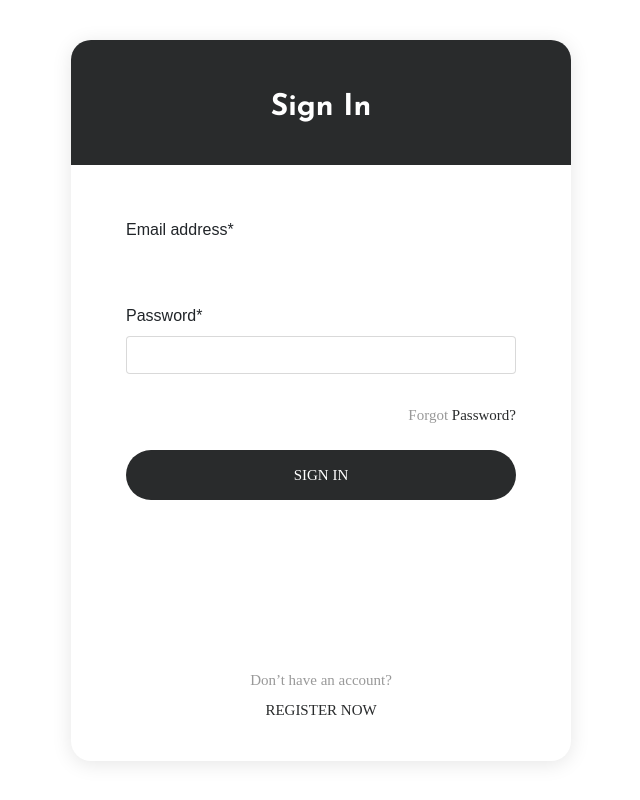
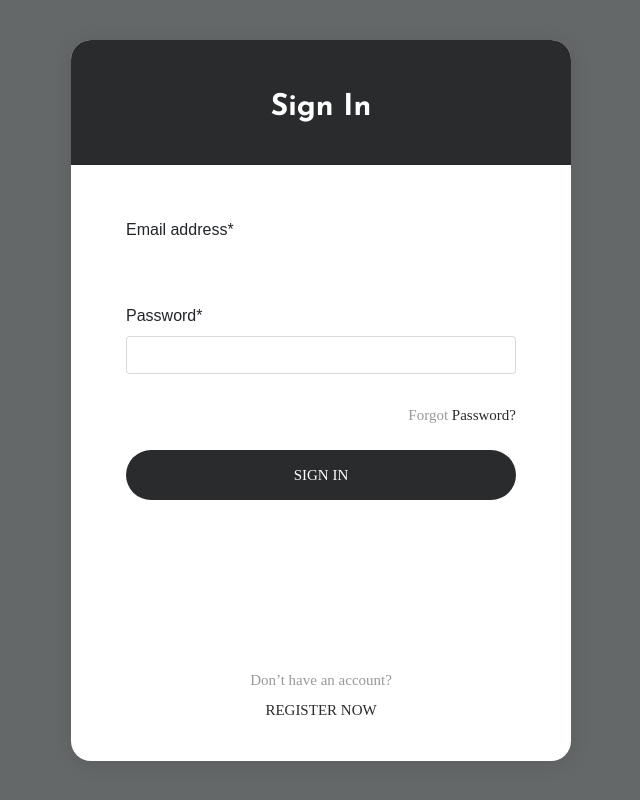
Before and after one commit to surajptl/propel_school, a Django app: page /login/ in a window 1280 px wide. Shown: the whole page, without its empty margins (319-959 px from the left). Run offline with Django 3.2, Linux system fonts and the light colour scheme; some libraries are stand-ins or nearby versions; some web fonts are replaced.

Commit message:
Fixed background for login and registration page

```diff
--- a/users/templates/users/login.html
+++ b/users/templates/users/login.html
@@ -19,7 +19,7 @@
     </head>
     <body>
         <div class="limiter">
-            <div class="container-login100">
+            <div class="container-login100" style="background-color: #656869;">
                 <div class="wrap-login100">
                     <form class="login100-form validate-form p-l-55 p-r-55 p-t-178" method="POST">
                         {% csrf_token%}
--- a/users/templates/users/register.html
+++ b/users/templates/users/register.html
@@ -19,7 +19,7 @@
     </head>
     <body>
         <div class="limiter">
-            <div class="container-login100">
+            <div class="container-login100" style="background-color: #656869;">
                 <div class="wrap-login100">
                     <form class="login100-form validate-form p-l-55 p-r-55 p-t-178" method="POST">
                         {% csrf_token%}
```
